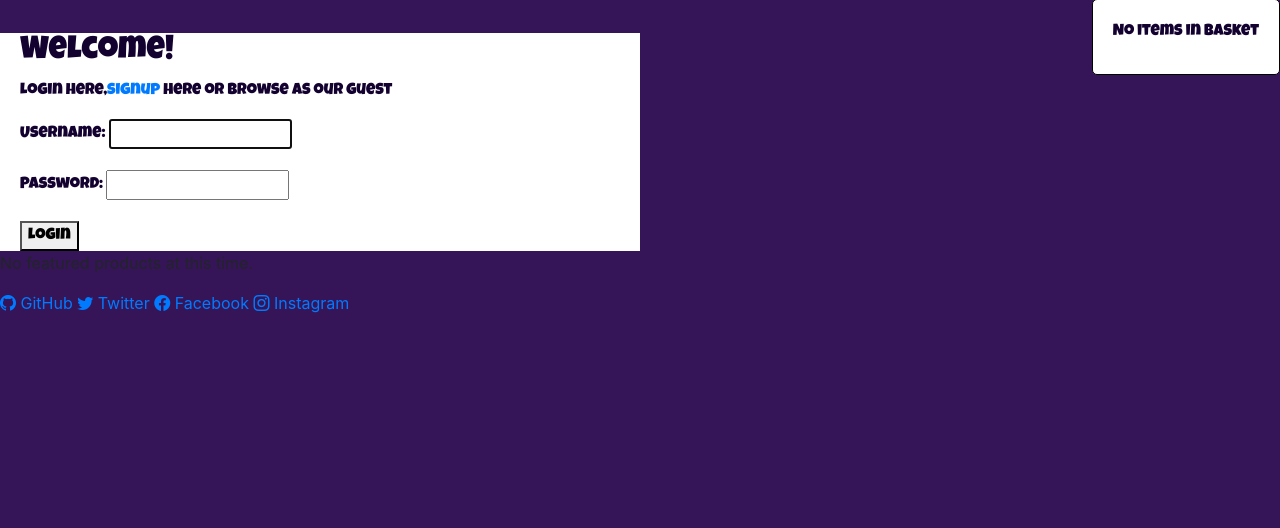
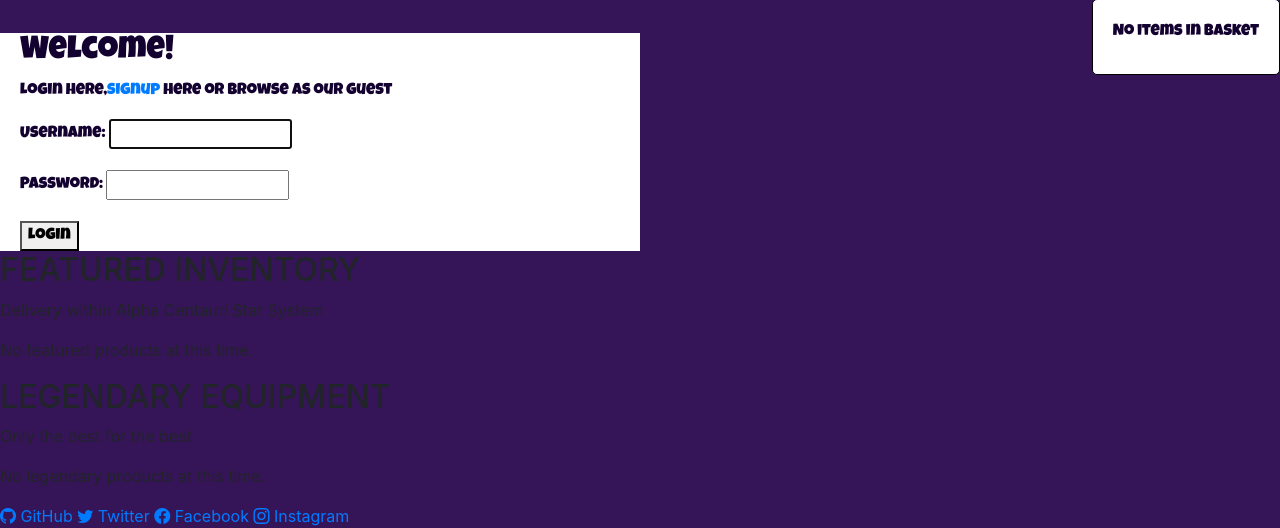
Before and after one commit to JoeMille/django-u, a Django app: page /index/ in a window 1280 px wide. Shown: the part 337-865 px from the top of the page. Before the commit the page ends 650 px from the top, so only its background shows below. Run offline with Django 3.2, Linux system fonts and the light colour scheme; some libraries are stand-ins or nearby versions.

Commit message:
Added Legendary products logic to index page showcasing another database category

```diff
--- a/ecommerce/catalog/templates/catalog/index.html
+++ b/ecommerce/catalog/templates/catalog/index.html
@@ -25,6 +25,11 @@
 {% endif %}
 
 <!-- Featured Products -->
+<div class="featured-product-title">
+  <h2>FEATURED INVENTORY</h2>
+  <p>Delivery within Alpha Centauri Star System</p>
+</div>
+
 <div class="featured-products">
   {% for product in featured_products %}
     <div class="product">
@@ -32,14 +37,30 @@
       <img src="{{ product.image.url }}" alt="{{ product.name }}">
       <p>Price: ${{ product.price }}</p>
       <p>{{ product.description }}</p>
-      <!-- Add more product details here -->
     </div>
   {% empty %}
     <p>No featured products at this time.</p>
   {% endfor %}
 </div>
 
+<!-- Legendary Equipment Section -->
+<div class="legendary-products-title">
+  <h2>LEGENDARY EQUIPMENT</h2>
+  <p>Only the best for the best</p>
+</div>
 
+<div class="legendary-products">
+  {% for product in legendary_products %}
+    <div class="legendary-product">
+      <h3>{{ product.title }}</h3>
+      <img src="{{ product.image.url }}" alt="{{ product.name }}">
+      <p>Price: ${{ product.price }}</p>
+      <p>{{ product.description }}</p>
+    </div>
+  {% empty %}
+    <p>No legendary products at this time.</p>
+  {% endfor %}
+</div>
 
 
 
```
